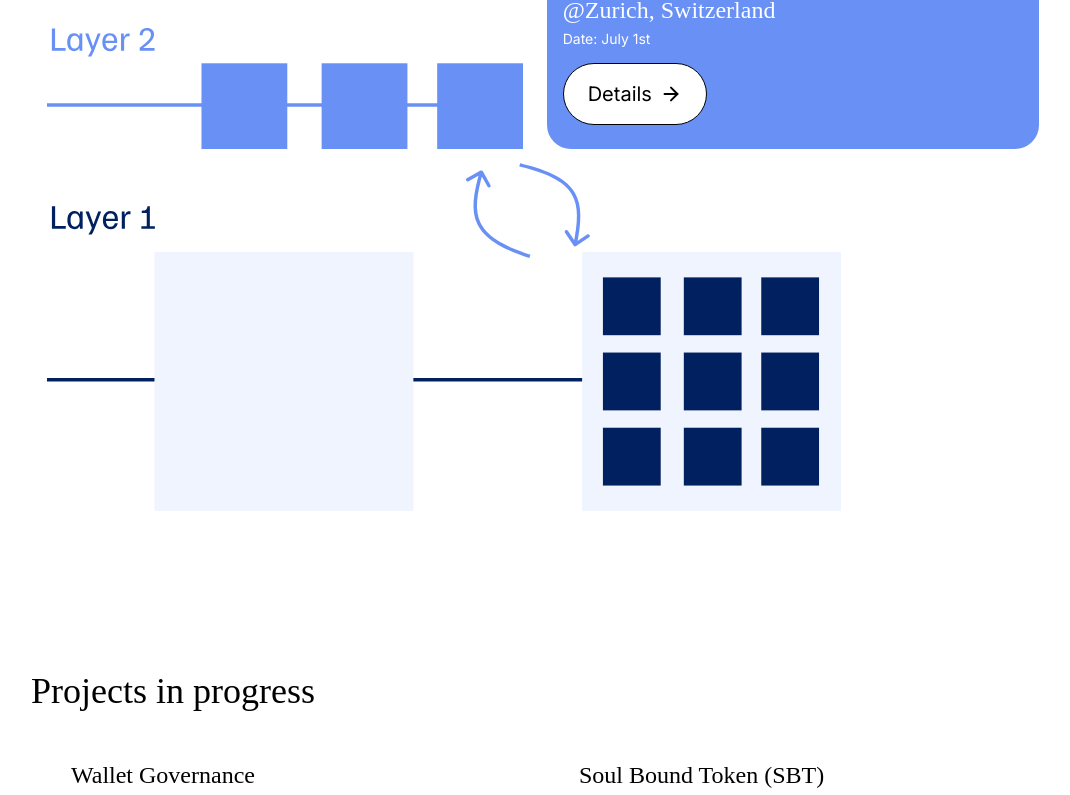
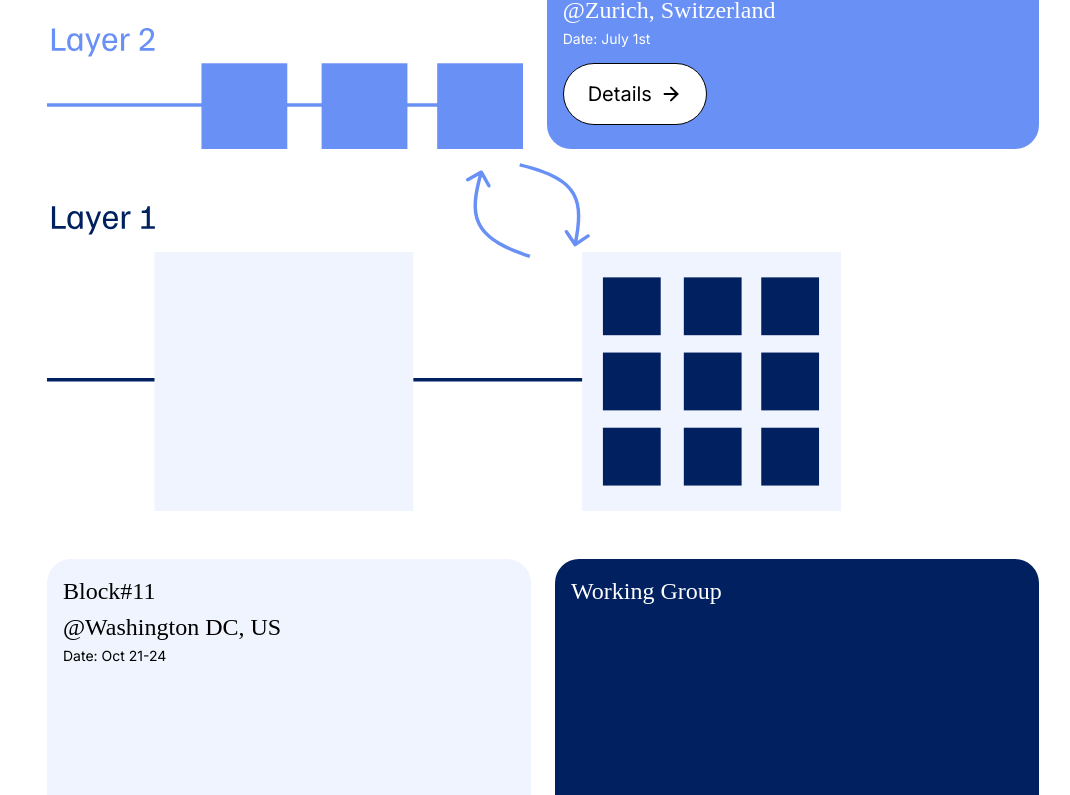
Before and after one commit to bgin-global/bgin-homepage, a Next.js app: page / in a window 1280 px wide. Shown: the part 649-1444 px from the top of the page, without its empty margins (97-1167 px from the left). Built offline with nearby package versions, Linux system fonts and the light colour scheme.

Commit message:
activity

```diff
--- a/app/page.tsx
+++ b/app/page.tsx
@@ -8,10 +8,14 @@ import { CUSTOM_STYLES } from "@/styles/custom";
 import { projects } from "@/contents/projects";
 import Image from "next/image";
 import ItemCard from "@/components/ItemCard";
-import { upcomingLayer2Meetup } from "@/contents/upcomingEvents";
+import {
+  upcomingBlockConference,
+  upcomingLayer2Meetup,
+} from "@/contents/upcomingEvents";
 
 export default function Home() {
   const layer2Upcoming = upcomingLayer2Meetup;
+  const blockUpcoming = upcomingBlockConference;
   return (
     <main className="min-h-screen bg-white w-screen">
       <Header />
@@ -42,7 +46,7 @@ export default function Home() {
           />
         </div>
         <div
-          className={`${CUSTOM_STYLES.SECTION_FLEX.ONE} items-start justify-start px-4`}
+          className={`${CUSTOM_STYLES.SECTION_FLEX.ONE} items-start justify-start px-4 pb-12`}
         >
           <Image
             src="/images/Home/Layer1 Activity.svg"
@@ -53,6 +57,21 @@ export default function Home() {
             style={{
               objectFit: "cover",
             }}
+          />
+        </div>
+        <div className={CUSTOM_STYLES.SECTION_FLEX.TWO}>
+          <ItemCard
+            title={blockUpcoming.title}
+            subtitle={`@${blockUpcoming.location}`}
+            description={`Date: ${blockUpcoming.date}`}
+            link="/activities/block-conference"
+            colorPattern="white"
+          />
+          <ItemCard
+            title="Working Group"
+            description=""
+            link="/activities/working-groups"
+            colorPattern="navy"
           />
         </div>
       </div>
```
